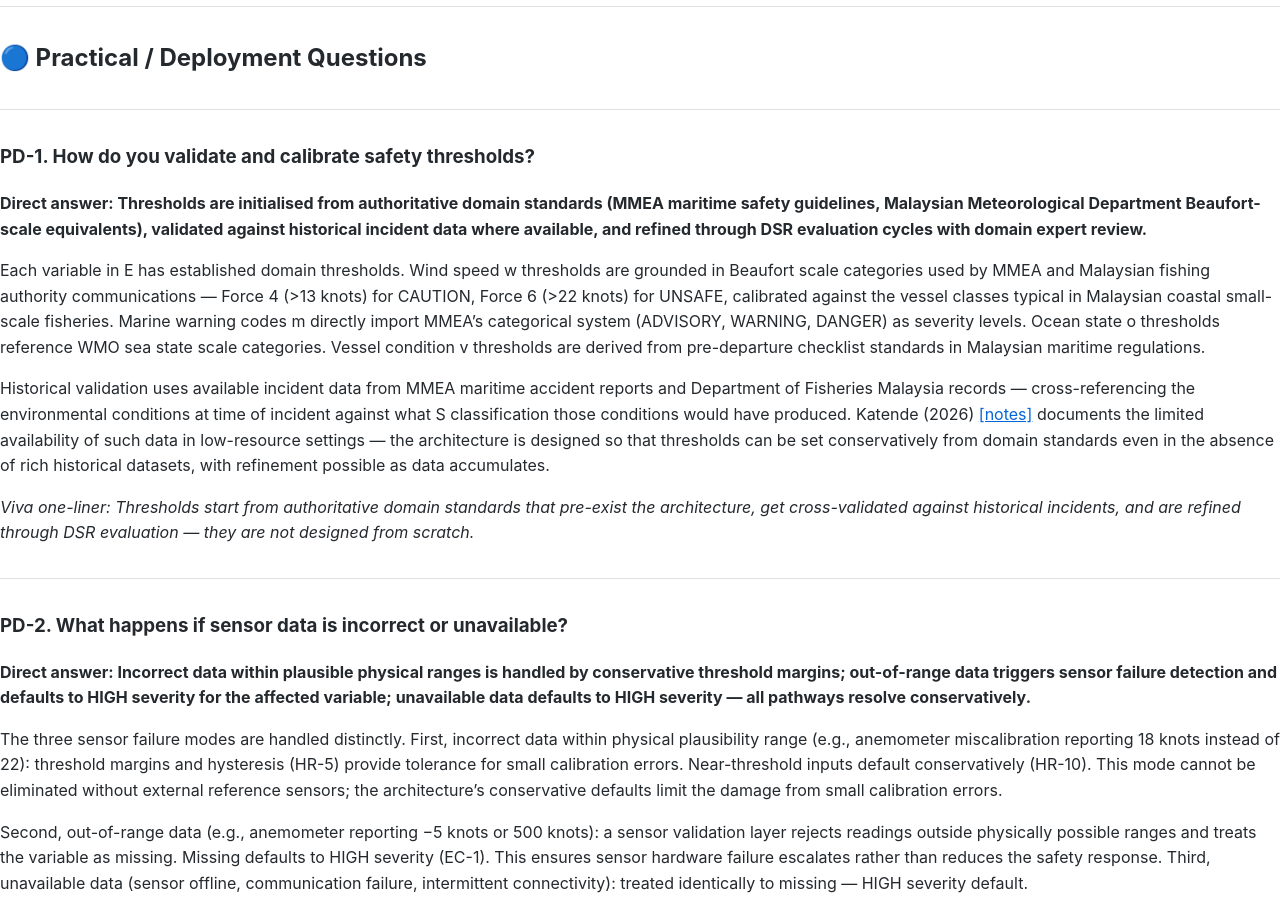
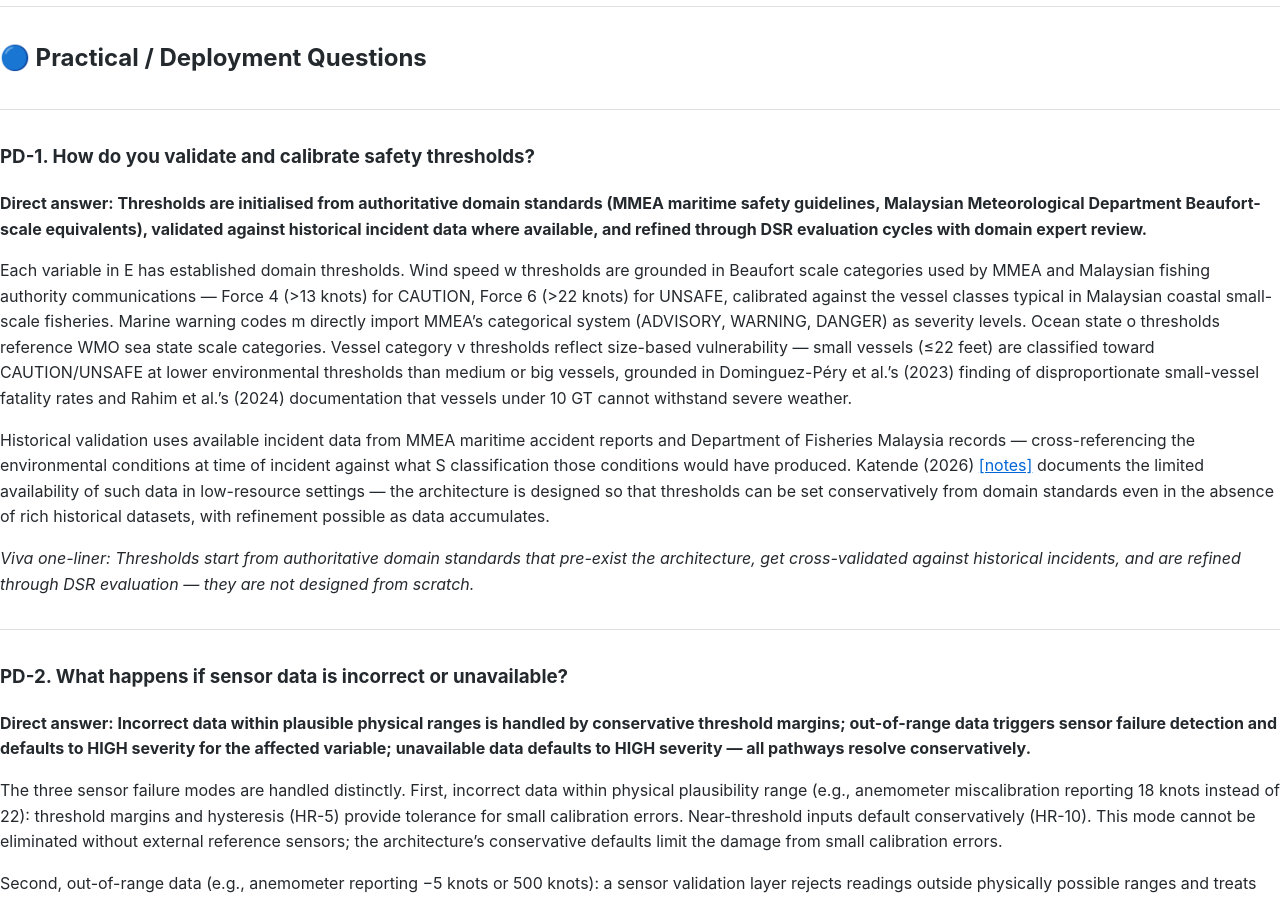
Before and after one commit to kandaiiskandar/research-plan, a Jekyll site: the page built from docs/justification-viva-formalisation-architecture.md, in a window 1280 px wide and 900 px high, scrolled down 19668 px. Built offline with Jekyll 4.4.1, drawn with Linux system fonts in a browser that asks for light colours; our own code applies the rules of GitHub Pages for plain Markdown files.

Commit message:
update justification

```diff
--- a/docs/justification-viva-formalisation-architecture.md
+++ b/docs/justification-viva-formalisation-architecture.md
@@ -532,7 +532,7 @@ G(S) is implicit in A_AI(UNSAFE) = ∅. The minimal version requires four elemen
 
 **Direct answer: Thresholds are initialised from authoritative domain standards (MMEA maritime safety guidelines, Malaysian Meteorological Department Beaufort-scale equivalents), validated against historical incident data where available, and refined through DSR evaluation cycles with domain expert review.**
 
-Each variable in E has established domain thresholds. Wind speed w thresholds are grounded in Beaufort scale categories used by MMEA and Malaysian fishing authority communications — Force 4 (>13 knots) for CAUTION, Force 6 (>22 knots) for UNSAFE, calibrated against the vessel classes typical in Malaysian coastal small-scale fisheries. Marine warning codes m directly import MMEA's categorical system (ADVISORY, WARNING, DANGER) as severity levels. Ocean state o thresholds reference WMO sea state scale categories. Vessel condition v thresholds are derived from pre-departure checklist standards in Malaysian maritime regulations.
+Each variable in E has established domain thresholds. Wind speed w thresholds are grounded in Beaufort scale categories used by MMEA and Malaysian fishing authority communications — Force 4 (>13 knots) for CAUTION, Force 6 (>22 knots) for UNSAFE, calibrated against the vessel classes typical in Malaysian coastal small-scale fisheries. Marine warning codes m directly import MMEA's categorical system (ADVISORY, WARNING, DANGER) as severity levels. Ocean state o thresholds reference WMO sea state scale categories. Vessel category v thresholds reflect size-based vulnerability — small vessels (≤22 feet) are classified toward CAUTION/UNSAFE at lower environmental thresholds than medium or big vessels, grounded in Dominguez-Péry et al.'s (2023) finding of disproportionate small-vessel fatality rates and Rahim et al.'s (2024) documentation that vessels under 10 GT cannot withstand severe weather.
 
 Historical validation uses available incident data from MMEA maritime accident reports and Department of Fisheries Malaysia records — cross-referencing the environmental conditions at time of incident against what S classification those conditions would have produced. Katende (2026) [[notes]](../notes/Rethinking%20data-efficient%20artificial%20intelligence%20for%20low-resource%20settings.md) documents the limited availability of such data in low-resource settings — the architecture is designed so that thresholds can be set conservatively from domain standards even in the absence of rich historical datasets, with refinement possible as data accumulates.
 
```
Also changed, not shown: docs/justification-low-resource-environments.md (+1 -1 lines), docs/justification-safety-state-design.md (+4 -4 lines).
